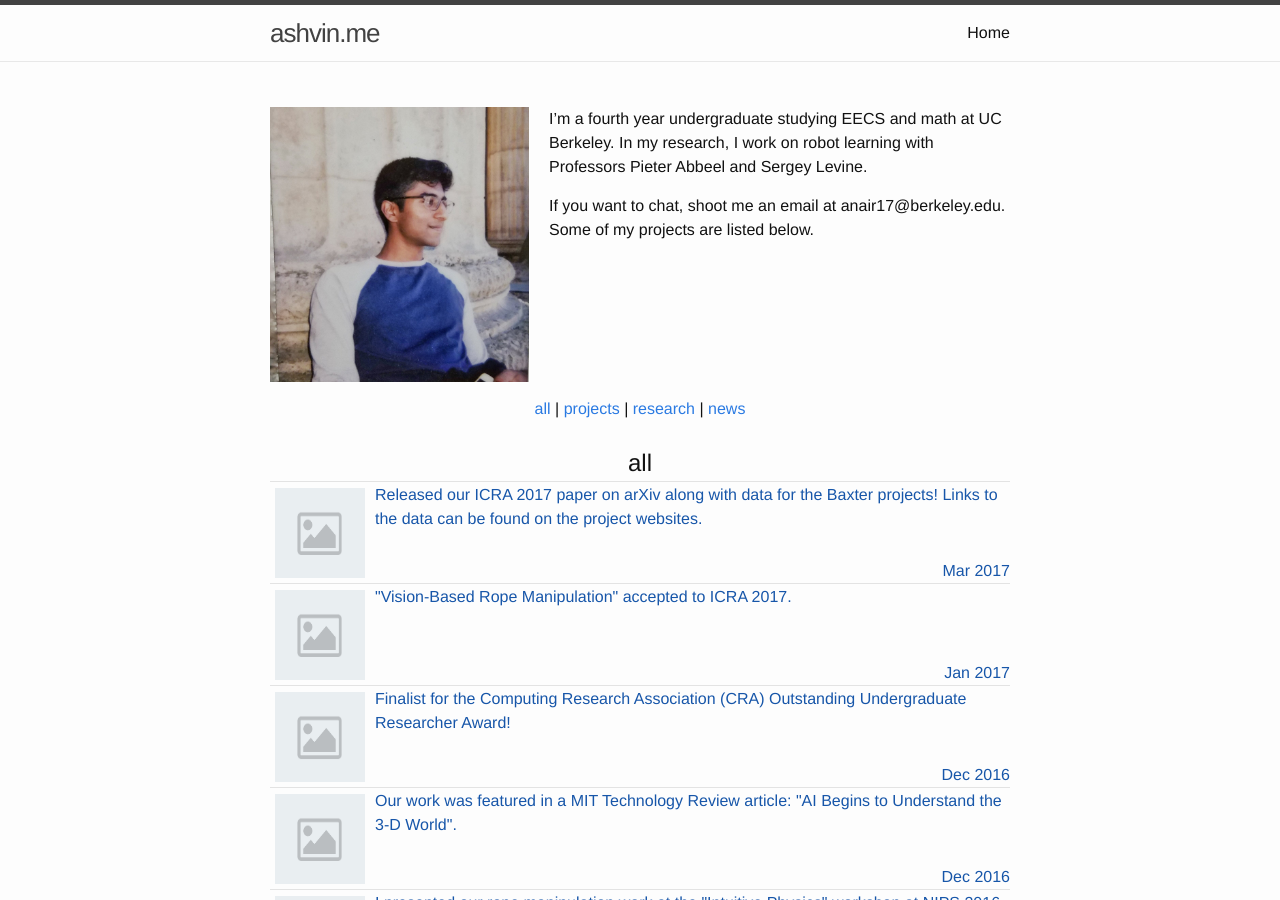
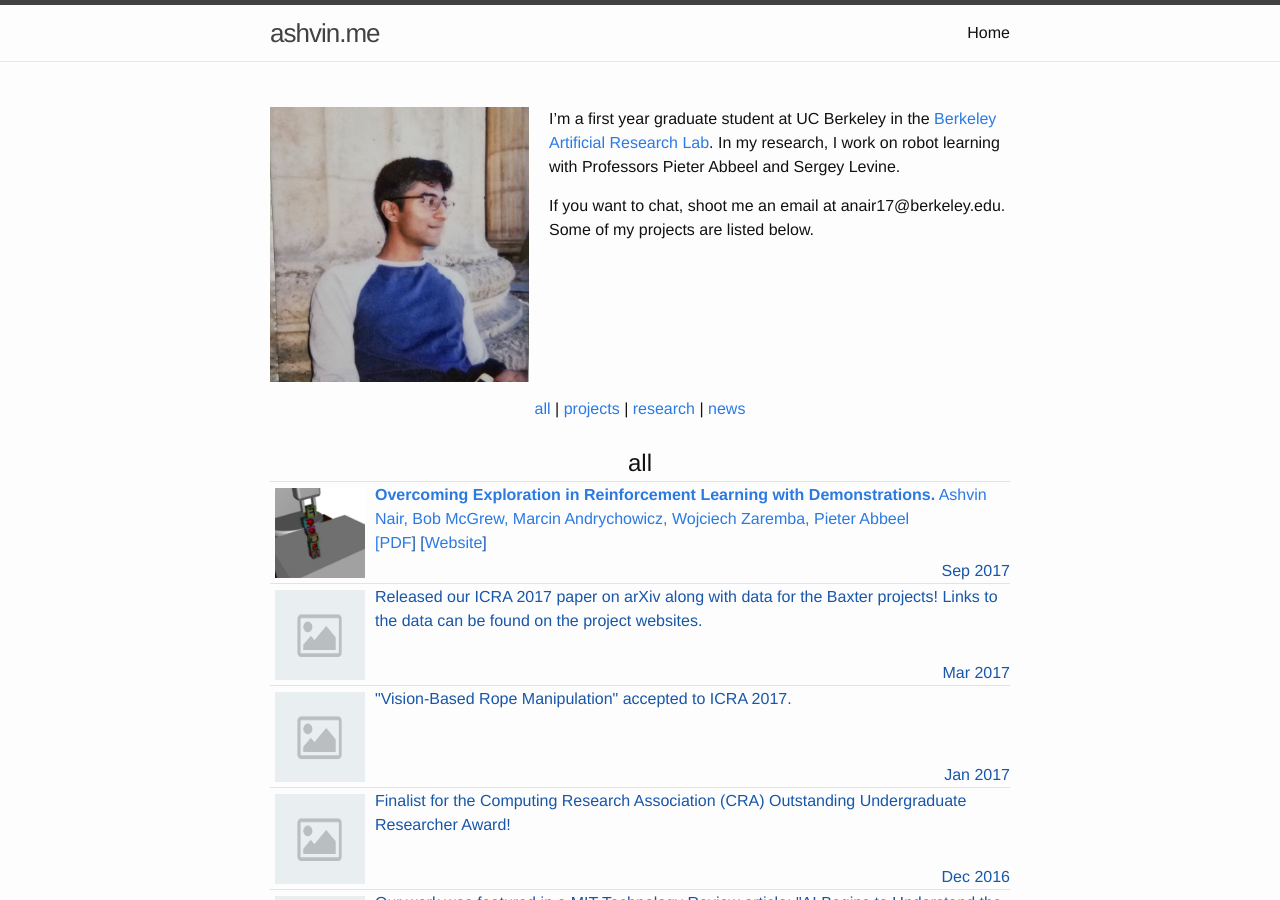
Before and after one commit to anair13/anair13.github.io, a Jekyll site: the page built from index.md, in a window 1280 px wide and 900 px high. Built offline with Jekyll 4.4.1, drawn with Linux system fonts in a browser that asks for light colours; nearby versions of some CDN libraries.

Commit message:
Updated until OpenAI

```diff
--- a/index.md
+++ b/index.md
@@ -6,8 +6,6 @@ permalink: /
 
 <img src="assets/me.jpg" alt="Me" align="left" style="width: 35%; margin-right: 20px;"/>
 
-I'm a fourth year undergraduate studying EECS and math at UC Berkeley. In my research,
-I work on robot learning with Professors Pieter Abbeel and Sergey Levine.
-
+I'm a first year graduate student at UC Berkeley in the <a href="http://bair.berkeley.edu/">Berkeley Artificial Research Lab</a>. In my research, I work on robot learning with Professors Pieter Abbeel and Sergey Levine.
 
 If you want to chat, shoot me an email at anair17<span class="domain">berkeley.edu</span>. Some of my projects are listed below.
```
Also changed, not shown: _posts/2017-09-28-demos.md (added, +13 -0 lines), assets/stack.png (added).
